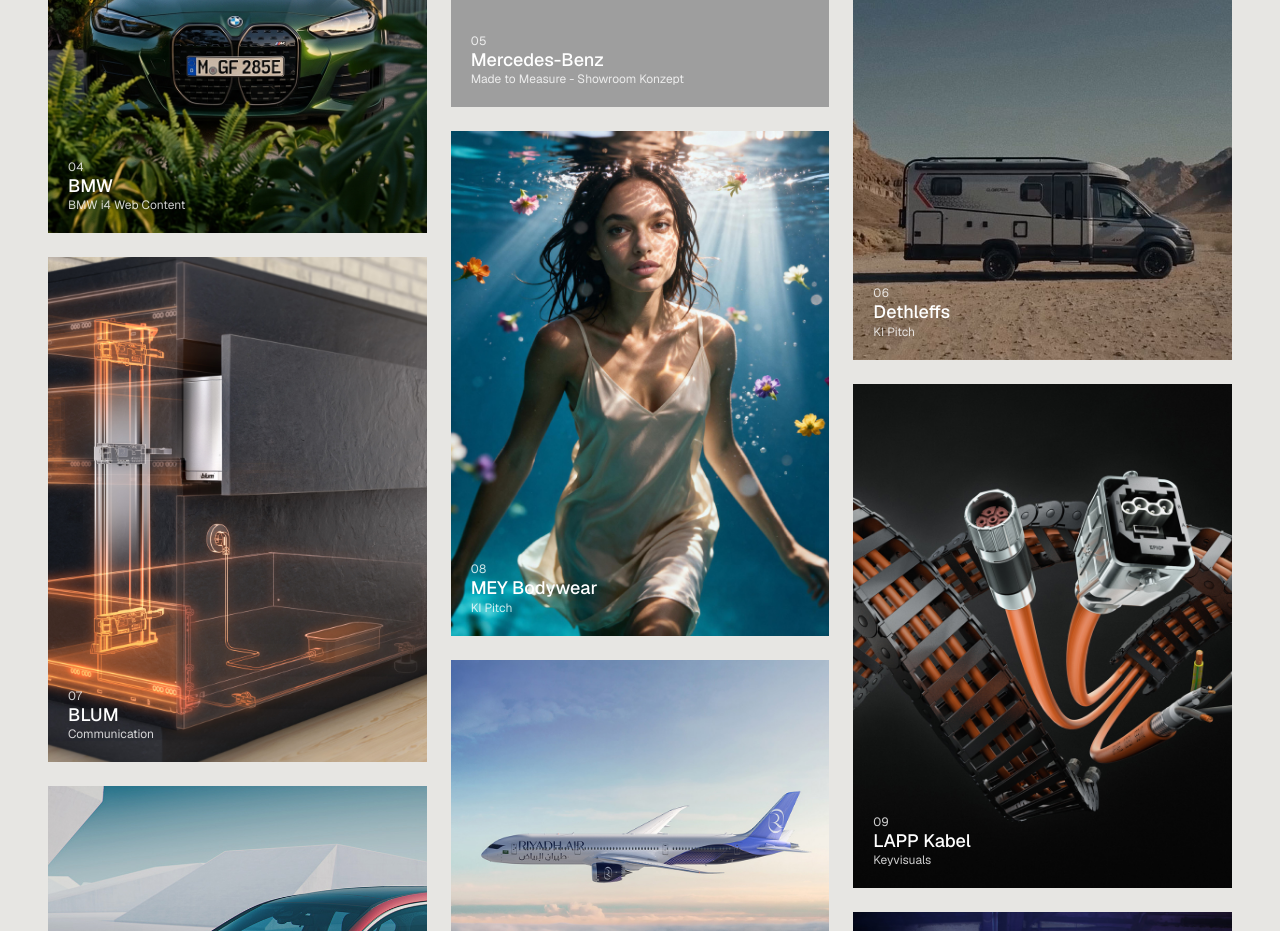
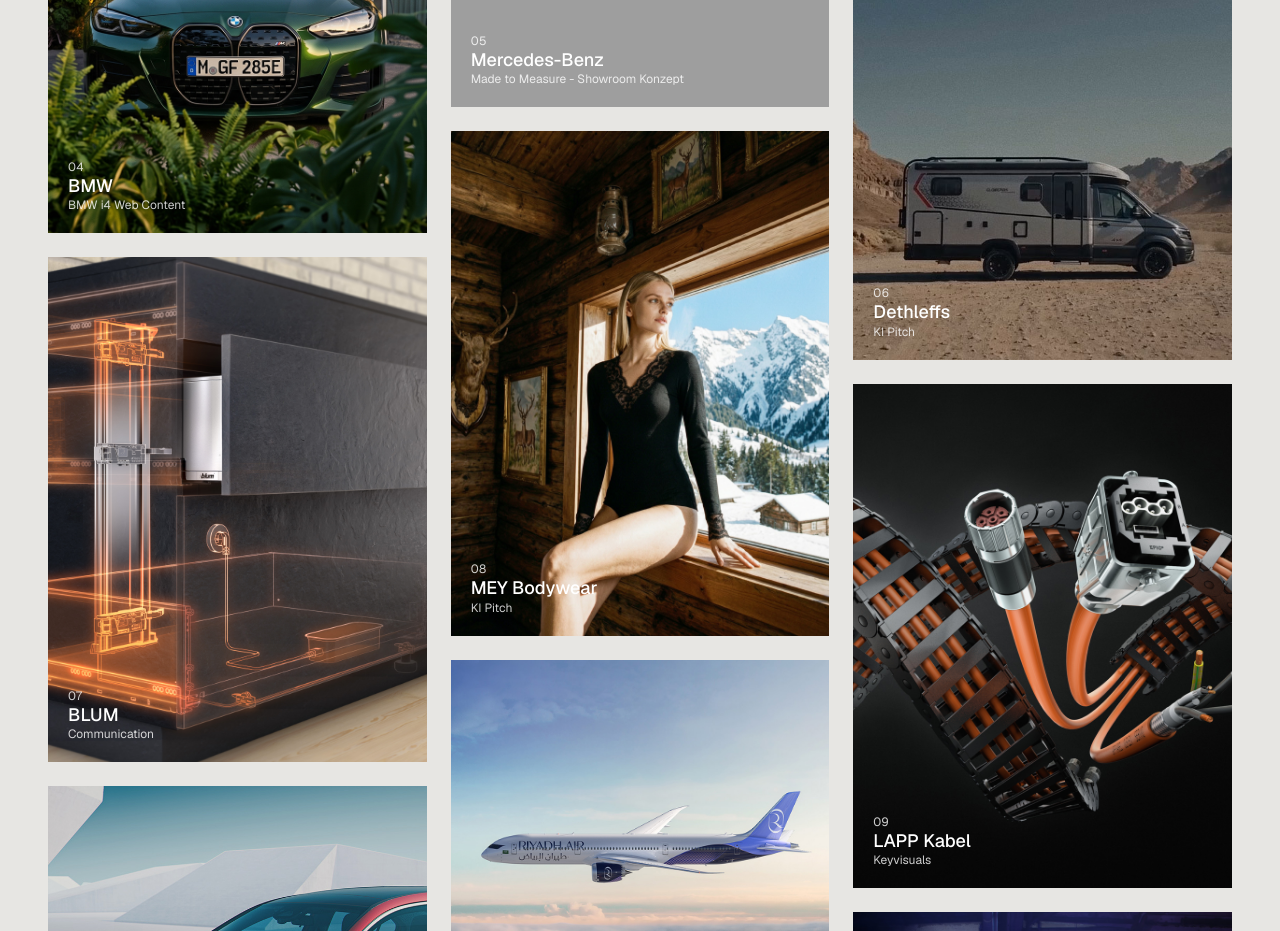
Before and after one commit to er78-lab/erik-falk-portfolio, a Next.js app: page / in a window 1280 px wide. Shown: the part 1320-2251 px from the top of the page. Built offline with nearby package versions, Linux system fonts and the light colour scheme; grey boxes are pictures that could not be loaded.

Commit message:
Update Mey Bodywear landing page grid image

```diff
--- a/src/data/projects.ts
+++ b/src/data/projects.ts
@@ -226,7 +226,7 @@
       "Es entstanden ai-generierte Models und Locations, die als Schauplätze professioneller Fotoshootings dienen: ein verträumtes, altes Grand-Hotel und eine alpine Jagdhütte in winterlicher Landschaft. So entstanden stimmungsvolle Bildwelten, die die Möglichkeiten ai-generierter Kampagnen aufzeigten.",
     ],
     headerImage: "/images/projekt08_mey_header.jpg",
-    gridImage: "/images/landingpage_08_mey.jpg",
+    gridImage: "/images/landingpage_08_mey_v0001.jpg",
     gallery: [
       { src: "/images/projekt08_mey_motiv01.jpg", span: "third" },
       { src: "/images/projekt08_mey_motiv02.jpg", span: "third" },
```
Also changed, not shown: public/images/landingpage_08_mey.jpg (deleted), public/images/landingpage_08_mey_v0001.jpg (added).
